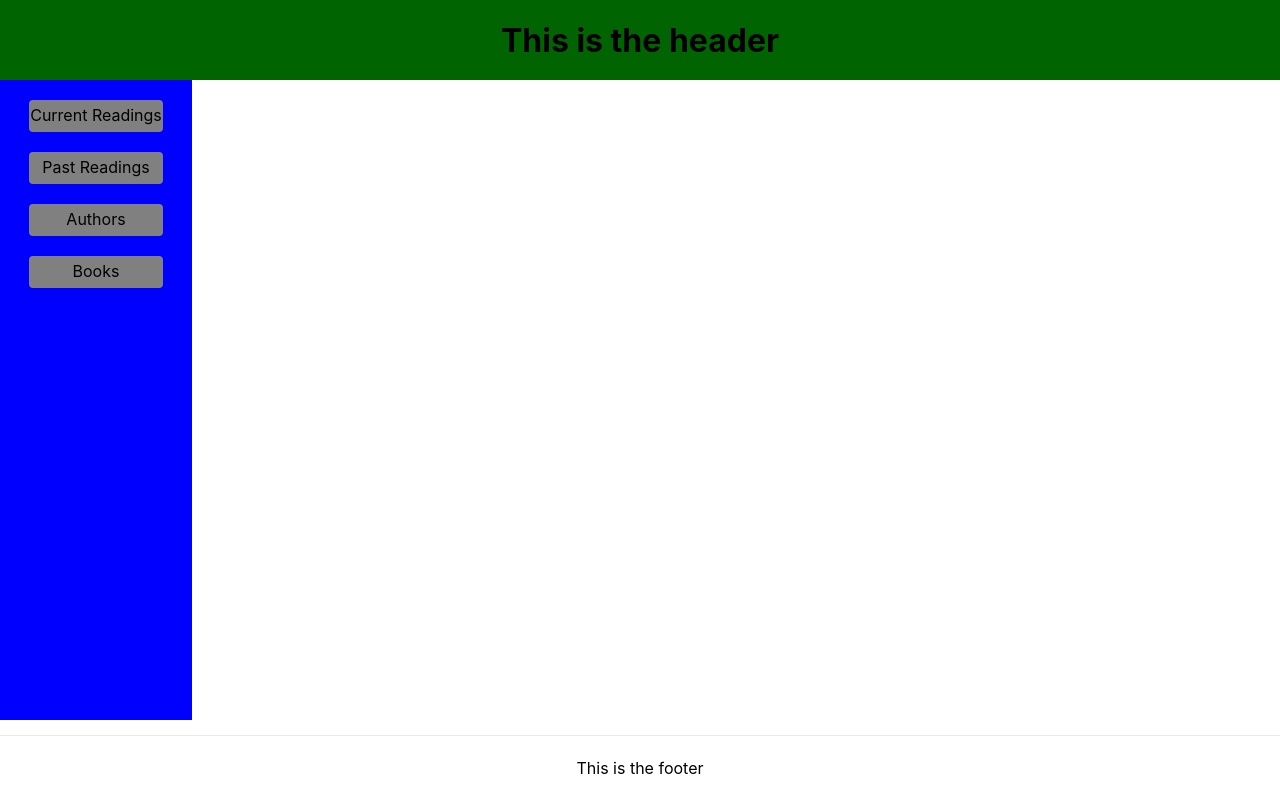
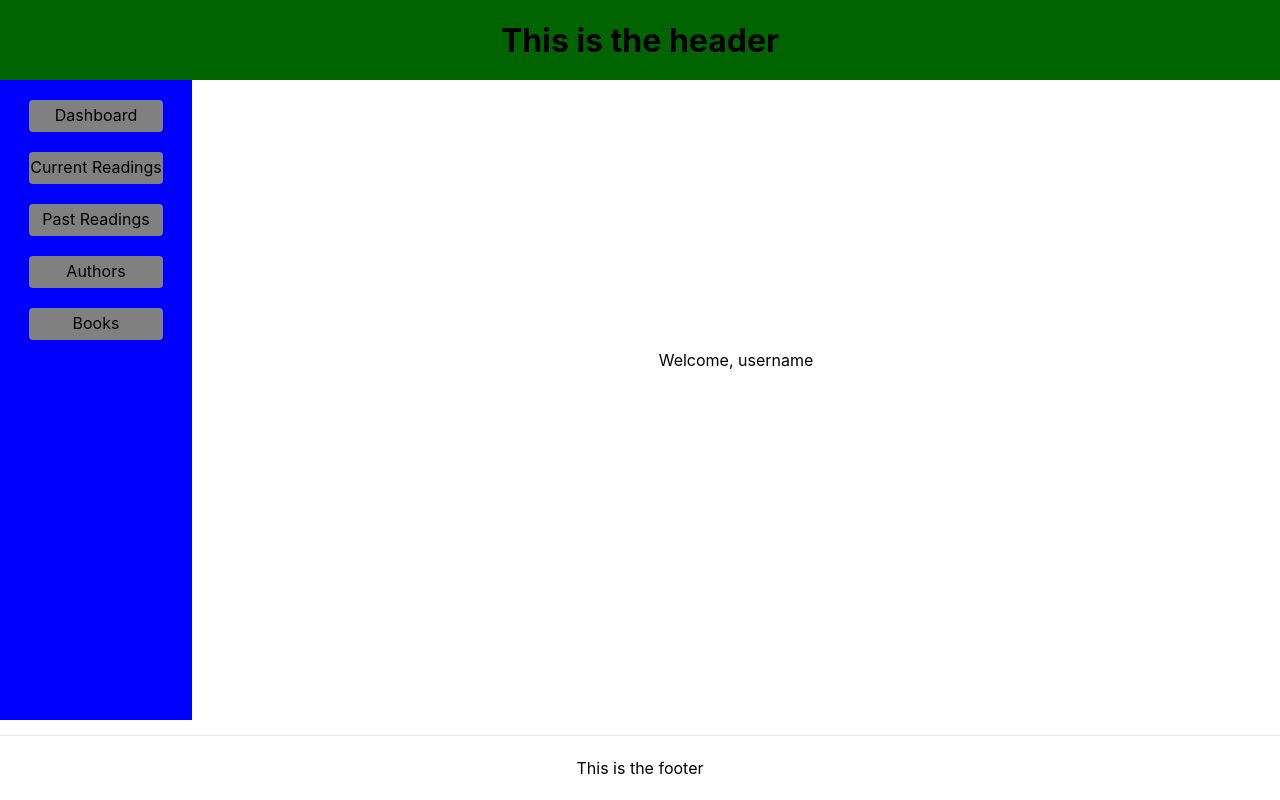
Before and after one commit to taylorhmorris/reading-log-front, a Next.js app: page / in a window 1280 px wide. Built offline with nearby package versions, Linux system fonts and the light colour scheme.

Commit message:
fix: add link to dashboard in Navbar, fix homepage css

```diff
--- a/components/Navbar/index.tsx
+++ b/components/Navbar/index.tsx
@@ -4,6 +4,11 @@ import styles from '../../styles/Navbar.module.css'
 export default function Navbar() {
     return (
         <div className={styles.navbar}>
+            <Link href='/'>
+                <a className={styles.navlink}>
+                    Dashboard
+                </a>
+            </Link>
             <Link href='/current-readings'>
                 <a className={styles.navlink}>
                     Current Readings
--- a/styles/Home.module.css
+++ b/styles/Home.module.css
@@ -8,6 +8,20 @@
   flex-direction: column;
   align-items: center;
   background-color: blue;
+}
+
+.home {
+  position: absolute;
+  right: 0;
+  min-height: 85vh;
+  width: 85vw;
+  padding: 4rem 0;
+  margin-top: 20px;
+  flex: 1;
+  display: flex;
+  flex-direction: column;
+  justify-content: center;
+  align-items: center;
 }
 
 .books {
```
